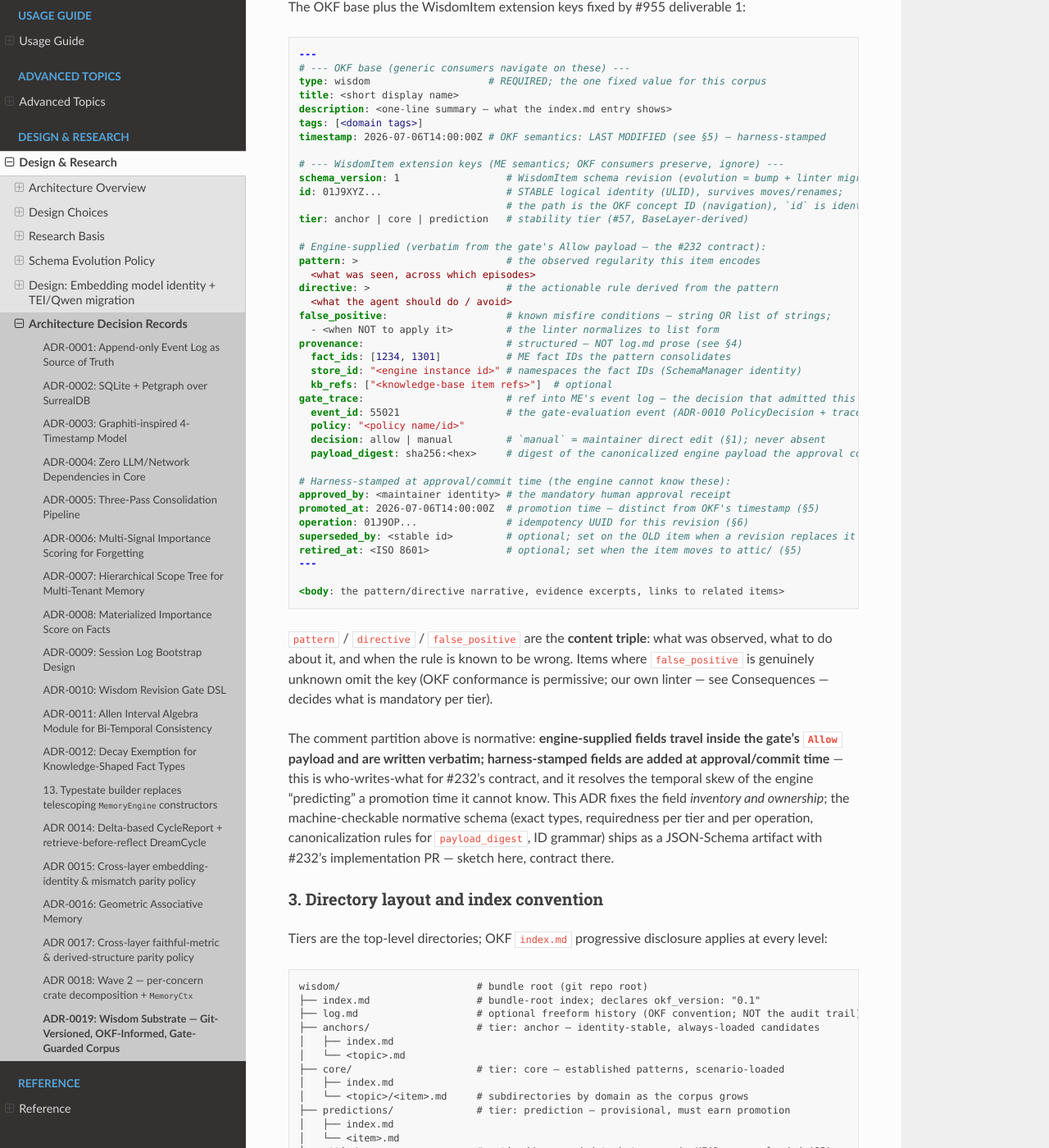
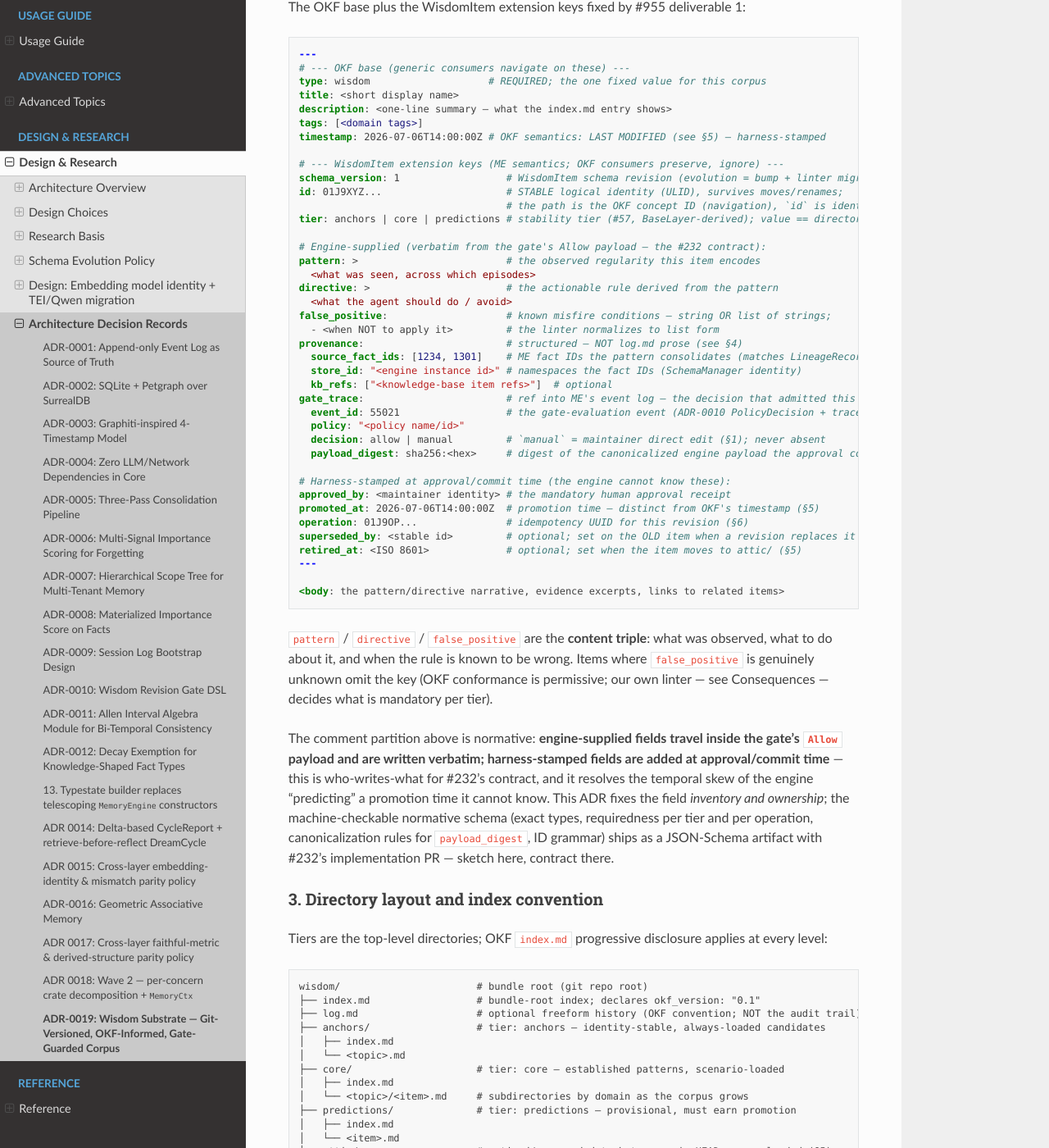
Before and after one commit to dutiona/memory-engine, a Sphinx documentation site: the page built from docs/design/adr/0019-wisdom-substrate.md, in a window 1280 px wide and 1400 px high, scrolled down 1842 px. Shown: the whole window at 82% size. Built offline with Sphinx 7.4.7 and the Read the Docs theme 3.1.0, drawn with Linux system fonts in a browser that asks for light colours; pages that are not in the unit, such as notebooks, are missing from menus; some of the changed text lies outside the part shown.

Commit message:
fix(docs): align ADR-0019 vocabulary with codebase per gemini review
- provenance.fact_ids -> source_fact_ids (matches LineageRecord)
- tier values pluralized to equal directory names (trivial linter equality,
  matches #955's locked tier naming ANCHORS/CORE/PREDICTIONS)

```diff
--- a/docs/design/adr/0019-wisdom-substrate.md
+++ b/docs/design/adr/0019-wisdom-substrate.md
@@ -47,7 +47,7 @@ timestamp: 2026-07-06T14:00:00Z # OKF semantics: LAST MODIFIED (see §5) — har
 schema_version: 1                  # WisdomItem schema revision (evolution = bump + linter migration)
 id: 01J9XYZ...                     # STABLE logical identity (ULID), survives moves/renames;
                                    # the path is the OKF concept ID (navigation), `id` is identity
-tier: anchor | core | prediction   # stability tier (#57, BaseLayer-derived)
+tier: anchors | core | predictions # stability tier (#57, BaseLayer-derived); value == directory name
 
 # Engine-supplied (verbatim from the gate's Allow payload — the #232 contract):
 pattern: >                         # the observed regularity this item encodes
@@ -57,7 +57,7 @@ directive: >                       # the actionable rule derived from the patter
 false_positive:                    # known misfire conditions — string OR list of strings;
   - <when NOT to apply it>         # the linter normalizes to list form
 provenance:                        # structured — NOT log.md prose (see §4)
-  fact_ids: [1234, 1301]           # ME fact IDs the pattern consolidates
+  source_fact_ids: [1234, 1301]    # ME fact IDs the pattern consolidates (matches LineageRecord vocabulary)
   store_id: "<engine instance id>" # namespaces the fact IDs (SchemaManager identity)
   kb_refs: ["<knowledge-base item refs>"]  # optional
 gate_trace:                        # ref into ME's event log — the decision that admitted this item
@@ -89,13 +89,13 @@ Tiers are the top-level directories; OKF `index.md` progressive disclosure appli
 wisdom/                       # bundle root (git repo root)
 ├── index.md                  # bundle-root index; declares okf_version: "0.1"
 ├── log.md                    # optional freeform history (OKF convention; NOT the audit trail)
-├── anchors/                  # tier: anchor — identity-stable, always-loaded candidates
+├── anchors/                  # tier: anchors — identity-stable, always-loaded candidates
 │   ├── index.md
 │   └── <topic>.md
 ├── core/                     # tier: core — established patterns, scenario-loaded
 │   ├── index.md
 │   └── <topic>/<item>.md     # subdirectories by domain as the corpus grows
-├── predictions/              # tier: prediction — provisional, must earn promotion
+├── predictions/              # tier: predictions — provisional, must earn promotion
 │   ├── index.md
 │   └── <item>.md
 └── attic/                    # retired/superseded tombstones — in HEAD, never loaded (§5)
```
